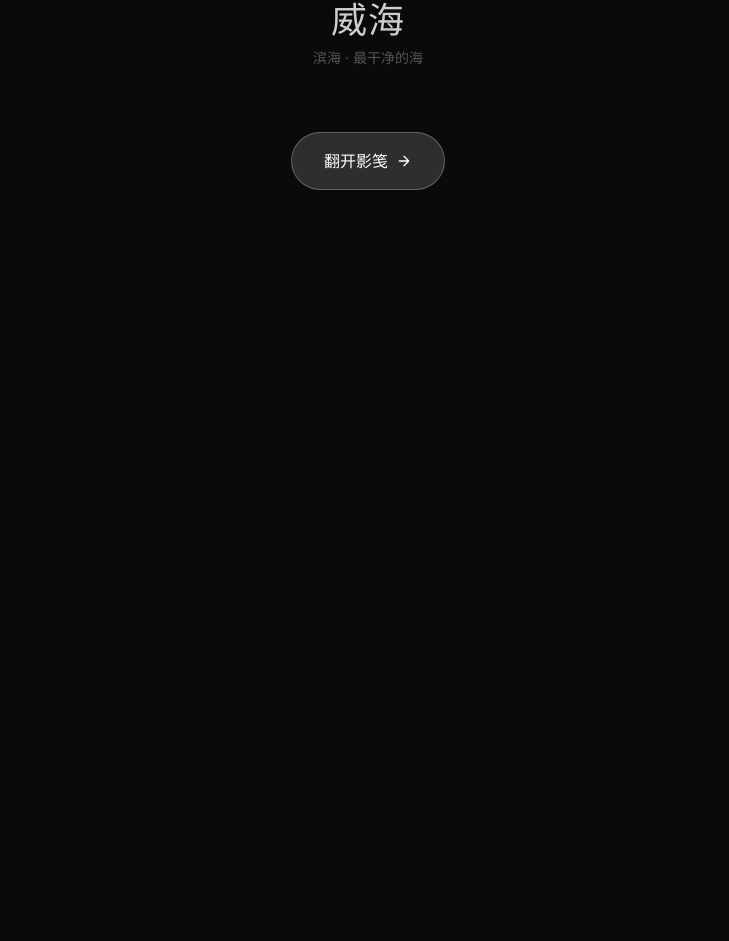
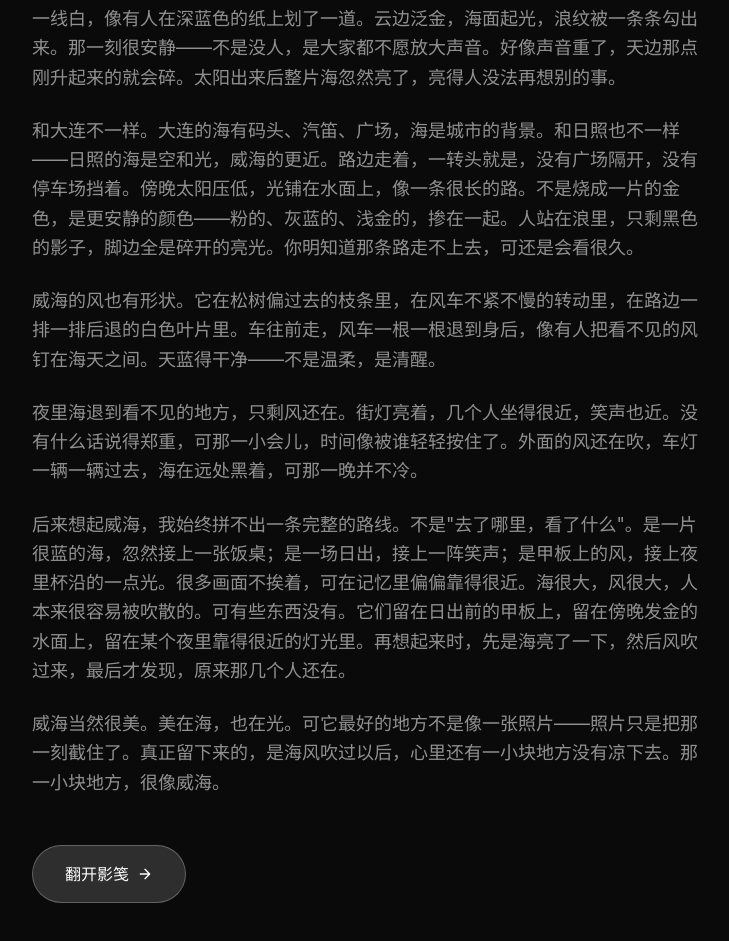
Before and after one commit to ezydong924/ezydongpersonal, a Next.js app: page /gallery/photos/weihai in a window 1280 px wide. Shown: the part 305-1246 px from the top of the page, without its empty margins (272-1001 px from the left). Before the commit the page ends 800 px from the top, so only its background shows below. Built offline with nearby package versions, Linux system fonts and the light colour scheme.

Commit message:
润色威海措辞

```diff
--- a/src/app/gallery/photos/weihai/page.tsx
+++ b/src/app/gallery/photos/weihai/page.tsx
@@ -10,15 +10,25 @@ export default function Page() {
     <div className="relative min-h-screen">
       <GradientBackground colors={["hsl(15, 85%, 50%)", "hsl(200, 70%, 40%)", "hsl(30, 60%, 45%)"]} />
       <div className="fixed top-8 left-8 z-50"><BackButton href="/gallery/photos" label="返回" /></div>
-      <div className="relative z-10 min-h-screen flex flex-col items-center justify-center px-6 py-16">
-        <h1 className="text-4xl font-light tracking-wide text-white/80">威海</h1>
-        <p className="text-white/30 text-sm mt-2 mb-16">滨海 · 最干净的海</p>
-        <motion.div initial={{ opacity: 0, y: 12 }} animate={{ opacity: 1, y: 0 }} transition={{ delay: 0.3 }}>
-          <Link href="/gallery/photos/weihai/gallery" className="inline-flex items-center gap-2 px-8 py-4 rounded-full bg-white/15 backdrop-blur-sm border border-white/25 text-white font-medium hover:bg-white/25 transition-all duration-300">
-            翻开影笺
-            <svg className="w-4 h-4" viewBox="0 0 24 24" fill="none" stroke="currentColor" strokeWidth="2" strokeLinecap="round" strokeLinejoin="round"><path d="M5 12h14M12 5l7 7-7 7" /></svg>
-          </Link>
-        </motion.div>
+      <div className="relative z-10 min-h-screen flex flex-col items-center px-6 py-20">
+        <div className="w-full max-w-2xl">
+          <motion.h1 className="text-4xl font-light tracking-wide text-white/80 mb-12" initial={{ opacity: 0, y: 16 }} animate={{ opacity: 1, y: 0 }} transition={{ duration: 0.6 }}>威海</motion.h1>
+          <motion.div className="space-y-6 text-white/55 text-lg leading-relaxed" initial={{ opacity: 0 }} animate={{ opacity: 1 }} transition={{ duration: 0.6, delay: 0.2 }}>
+            <p>威海的海，蓝得正。不是那种需要滤镜慢慢调的蓝。天晴时它就明晃晃铺在那里，浪卷起来，白边一层一层往岸上推。人站在海边，说话会不自觉地少。不是忽然有了心事，是眼前太宽了，很多话一出口，就显得小。</p>
+            <p>去威海是坐渡轮的。海还没亮透，船身轻轻晃，人站在风里，也跟着晃。远处先浮出一线白，像有人在深蓝色的纸上划了一道。云边泛金，海面起光，浪纹被一条条勾出来。那一刻很安静——不是没人，是大家都不愿放大声音。好像声音重了，天边那点刚升起来的就会碎。太阳出来后整片海忽然亮了，亮得人没法再想别的事。</p>
+            <p>和大连不一样。大连的海有码头、汽笛、广场，海是城市的背景。和日照也不一样——日照的海是空和光，威海的更近。路边走着，一转头就是，没有广场隔开，没有停车场挡着。傍晚太阳压低，光铺在水面上，像一条很长的路。不是烧成一片的金色，是更安静的颜色——粉的、灰蓝的、浅金的，掺在一起。人站在浪里，只剩黑色的影子，脚边全是碎开的亮光。你明知道那条路走不上去，可还是会看很久。</p>
+            <p>威海的风也有形状。它在松树偏过去的枝条里，在风车不紧不慢的转动里，在路边一排一排后退的白色叶片里。车往前走，风车一根一根退到身后，像有人把看不见的风钉在海天之间。天蓝得干净——不是温柔，是清醒。</p>
+            <p>夜里海退到看不见的地方，只剩风还在。街灯亮着，几个人坐得很近，笑声也近。没有什么话说得郑重，可那一小会儿，时间像被谁轻轻按住了。外面的风还在吹，车灯一辆一辆过去，海在远处黑着，可那一晚并不冷。</p>
+            <p>后来想起威海，我始终拼不出一条完整的路线。不是"去了哪里，看了什么"。是一片很蓝的海，忽然接上一张饭桌；是一场日出，接上一阵笑声；是甲板上的风，接上夜里杯沿的一点光。很多画面不挨着，可在记忆里偏偏靠得很近。海很大，风很大，人本来很容易被吹散的。可有些东西没有。它们留在日出前的甲板上，留在傍晚发金的水面上，留在某个夜里靠得很近的灯光里。再想起来时，先是海亮了一下，然后风吹过来，最后才发现，原来那几个人还在。</p>
+            <p>威海当然很美。美在海，也在光。可它最好的地方不是像一张照片——照片只是把那一刻截住了。真正留下来的，是海风吹过以后，心里还有一小块地方没有凉下去。那一小块地方，很像威海。</p>
+          </motion.div>
+          <motion.div className="mt-12" initial={{ opacity: 0, y: 12 }} animate={{ opacity: 1, y: 0 }} transition={{ delay: 0.8 }}>
+            <Link href="/gallery/photos/weihai/gallery" className="inline-flex items-center gap-2 px-8 py-4 rounded-full bg-white/15 backdrop-blur-sm border border-white/25 text-white font-medium hover:bg-white/25 transition-all duration-300">
+              翻开影笺
+              <svg className="w-4 h-4" viewBox="0 0 24 24" fill="none" stroke="currentColor" strokeWidth="2" strokeLinecap="round" strokeLinejoin="round"><path d="M5 12h14M12 5l7 7-7 7" /></svg>
+            </Link>
+          </motion.div>
+        </div>
       </div>
     </div>
   );
```
